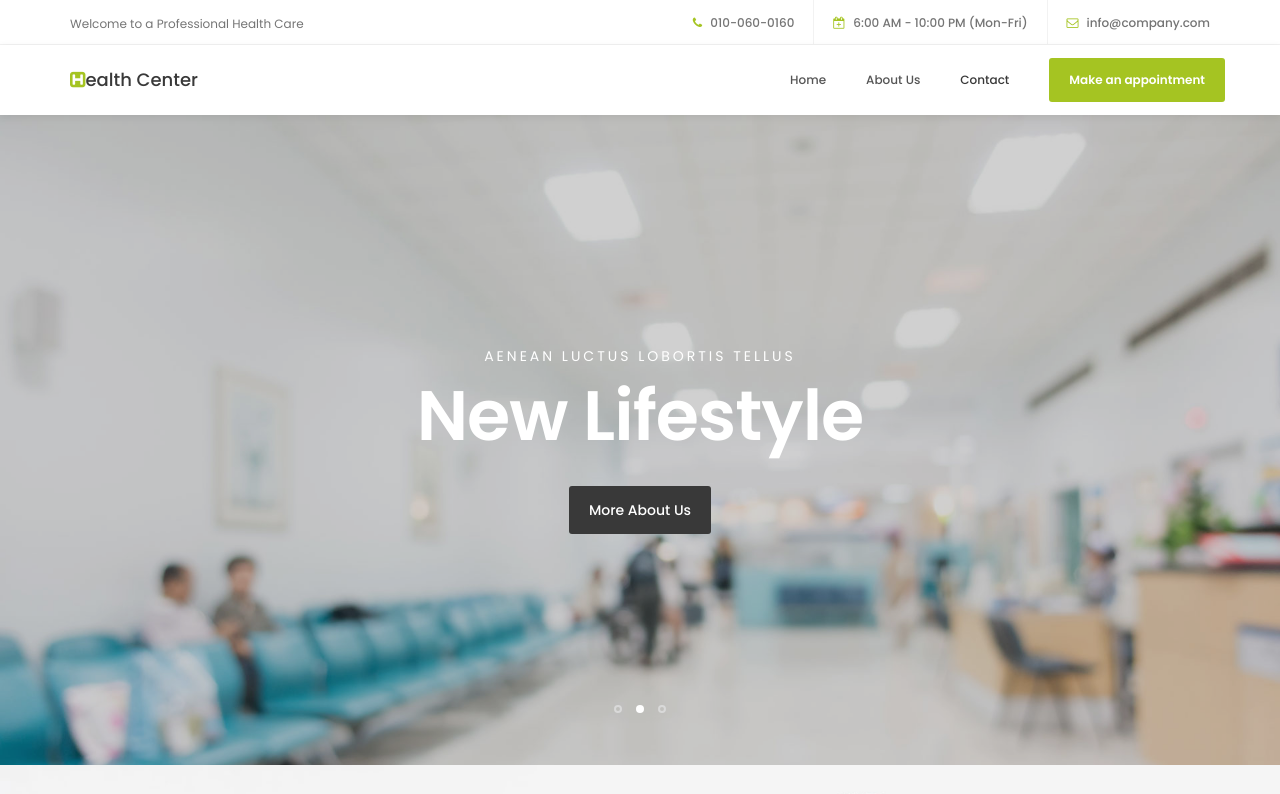
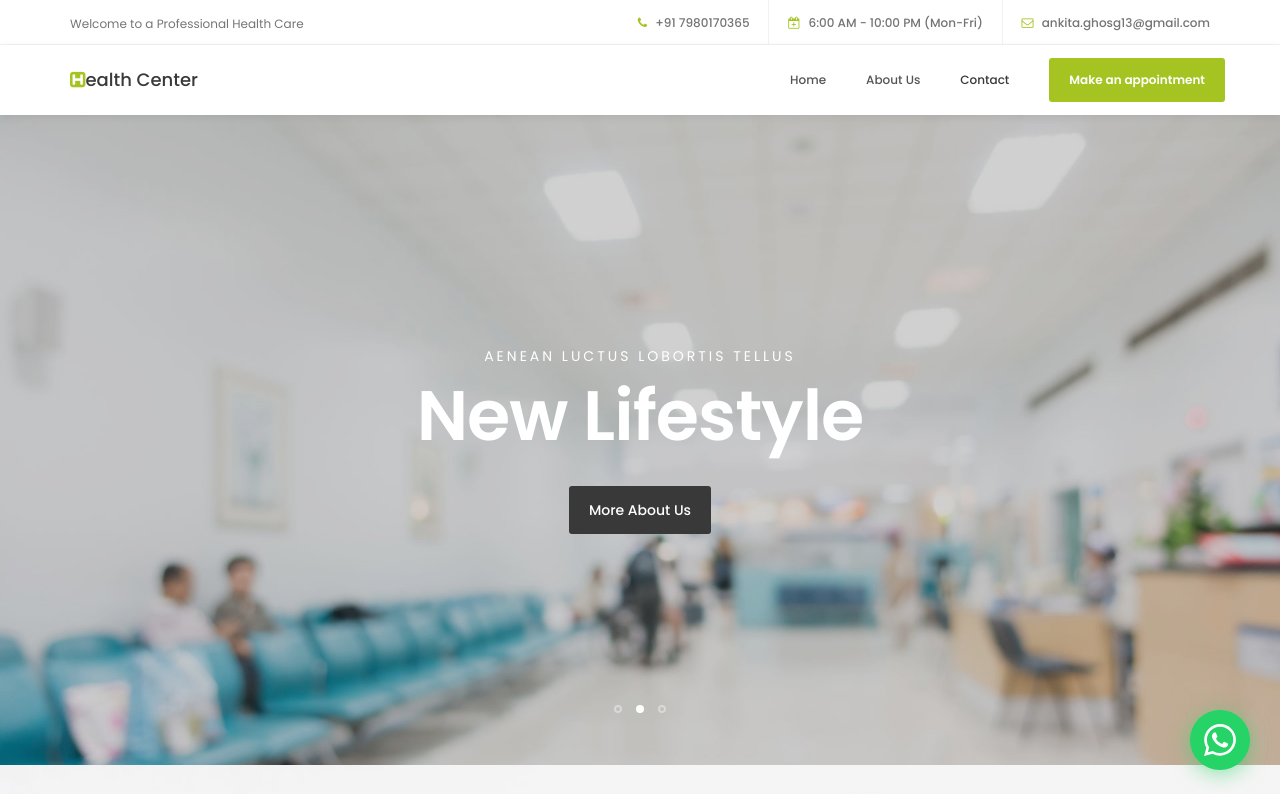
Before and after one commit to avishek-halder/healthy-inside, a plain HTML site: page index.html in a window 1280 px wide. Shown: the top 794 px of the page. Drawn offline with Linux system fonts and the light colour scheme.

Commit message:
add email address and whastapp floting logo

```diff
--- a/index.html
+++ b/index.html
@@ -1,5 +1,6 @@
 <!DOCTYPE html>
 <html lang="en">
+
 <head>
      <title>Health - Medical Website Template</title>
 
@@ -19,7 +20,34 @@
      <!-- MAIN CSS -->
      <link rel="stylesheet" href="css/tooplate-style.css">
 
+     <style>
+          .whatsapp-float {
+               position: fixed;
+               bottom: 30px;
+               right: 30px;
+               background: #25D366;
+               color: white;
+               width: 60px;
+               height: 60px;
+               border-radius: 50%;
+               display: flex;
+               align-items: center;
+               justify-content: center;
+               font-size: 32px;
+               box-shadow: 0 4px 20px rgba(37, 211, 102, 0.5);
+               cursor: pointer;
+               transition: all 0.3s ease;
+               text-decoration: none;
+               z-index: 1000;
+          }
+
+          .whatsapp-float:hover {
+               transform: scale(1.1);
+               box-shadow: 0 6px 30px rgba(37, 211, 102, 0.7);
+          }
+     </style>
 </head>
+
 <body id="top" data-spy="scroll" data-target=".navbar-collapse" data-offset="50">
 
      <!-- PRE LOADER -->
@@ -32,6 +60,16 @@
      </section>
 
 
+     <!-- whatsapp logo  -->
+
+     <a href="https://wa.me/917980107365?text=Thank%20a%20you%20a%20for%20a%20contacting%20a%20Dietitian%20a%20Ankita Ghosh.Provide%20a%20diet%20a%20plan%20a%20for%20a%20diabetes,%20a%20underweight,%20a%20obesity,%20a%20cardiac%20a%20problem,%20a%20uric%20a%20acid,%20a%20kidney%20a%20problem,%20a%20gastric%20a%20issues%20a%20etc." class="whatsapp-float"
+          target="_blank" title="Chat on WhatsApp">
+          <svg viewBox="0 0 24 24" width="32" height="32" fill="white">
+               <path
+                    d="M17.472 14.382c-.297-.149-1.758-.867-2.03-.967-.273-.099-.471-.148-.67.15-.197.297-.767.966-.94 1.164-.173.199-.347.223-.644.075-.297-.15-1.255-.463-2.39-1.475-.883-.788-1.48-1.761-1.653-2.059-.173-.297-.018-.458.13-.606.134-.133.298-.347.446-.52.149-.174.198-.298.298-.497.099-.198.05-.371-.025-.52-.075-.149-.669-1.612-.916-2.207-.242-.579-.487-.5-.669-.51-.173-.008-.371-.01-.57-.01-.198 0-.52.074-.792.372-.272.297-1.04 1.016-1.04 2.479 0 1.462 1.065 2.875 1.213 3.074.149.198 2.096 3.2 5.077 4.487.709.306 1.262.489 1.694.625.712.227 1.36.195 1.871.118.571-.085 1.758-.719 2.006-1.413.248-.694.248-1.289.173-1.413-.074-.124-.272-.198-.57-.347m-5.421 7.403h-.004a9.87 9.87 0 01-5.031-1.378l-.361-.214-3.741.982.998-3.648-.235-.374a9.86 9.86 0 01-1.51-5.26c.001-5.45 4.436-9.884 9.888-9.884 2.64 0 5.122 1.03 6.988 2.898a9.825 9.825 0 012.893 6.994c-.003 5.45-4.437 9.884-9.885 9.884m8.413-18.297A11.815 11.815 0 0012.05 0C5.495 0 .16 5.335.157 11.892c0 2.096.547 4.142 1.588 5.945L.057 24l6.305-1.654a11.882 11.882 0 005.683 1.448h.005c6.554 0 11.89-5.335 11.893-11.893a11.821 11.821 0 00-3.48-8.413Z" />
+          </svg>
+     </a>
+
      <!-- HEADER -->
      <header>
           <div class="container">
@@ -42,9 +80,11 @@
                     </div>
 
                     <div class="col-md-8 col-sm-7 text-align-right">
-                         <span class="phone-icon"><i class="fa fa-phone"></i> 010-060-0160</span>
-                         <span class="date-icon"><i class="fa fa-calendar-plus-o"></i> 6:00 AM - 10:00 PM (Mon-Fri)</span>
-                         <span class="email-icon"><i class="fa fa-envelope-o"></i> <a href="#">info@company.com</a></span>
+                         <span class="phone-icon"><i class="fa fa-phone"></i> +91 7980170365</span>
+                         <span class="date-icon"><i class="fa fa-calendar-plus-o"></i> 6:00 AM - 10:00 PM
+                              (Mon-Fri)</span>
+                         <span class="email-icon"><i class="fa fa-envelope-o"></i> <a
+                                   href="#">ankita.ghosg13@gmail.com</a></span>
                     </div>
 
                </div>
@@ -94,7 +134,8 @@
                                    <div class="col-md-offset-1 col-md-10">
                                         <h3>Let's make your life happier</h3>
                                         <h1>Healthy Living</h1>
-                                             <a href="#team" class="section-btn btn btn-default smoothScroll">Meet Our Doctors</a>
+                                        <a href="#team" class="section-btn btn btn-default smoothScroll">Meet Our
+                                             Doctors</a>
                                    </div>
                               </div>
                          </div>
@@ -104,7 +145,8 @@
                                    <div class="col-md-offset-1 col-md-10">
                                         <h3>Aenean luctus lobortis tellus</h3>
                                         <h1>New Lifestyle</h1>
-                                             <a href="#about" class="section-btn btn btn-default btn-gray smoothScroll">More About Us</a>
+                                        <a href="#about" class="section-btn btn btn-default btn-gray smoothScroll">More
+                                             About Us</a>
                                    </div>
                               </div>
                          </div>
@@ -114,7 +156,8 @@
                                    <div class="col-md-offset-1 col-md-10">
                                         <h3>Pellentesque nec libero nisi</h3>
                                         <h1>Your Health Benefits</h1>
-                                             <a href="#news" class="section-btn btn btn-default btn-blue smoothScroll">Read Stories</a>
+                                        <a href="#news" class="section-btn btn btn-default btn-blue smoothScroll">Read
+                                             Stories</a>
                                    </div>
                               </div>
                          </div>
@@ -132,10 +175,13 @@
 
                     <div class="col-md-6 col-sm-6">
                          <div class="about-info">
-                              <h2 class="wow fadeInUp" data-wow-delay="0.6s">Welcome to Your <i class="fa fa-h-square"></i>ealth Center</h2>
+                              <h2 class="wow fadeInUp" data-wow-delay="0.6s">Welcome to Your <i
+                                        class="fa fa-h-square"></i>ealth Center</h2>
                               <div class="wow fadeInUp" data-wow-delay="0.8s">
-                                   <p>Aenean luctus lobortis tellus, vel ornare enim molestie condimentum. Curabitur lacinia nisi vitae velit volutpat venenatis.</p>
-                                   <p>Sed a dignissim lacus. Quisque fermentum est non orci commodo, a luctus urna mattis. Ut placerat, diam a tempus vehicula.</p>
+                                   <p>Aenean luctus lobortis tellus, vel ornare enim molestie condimentum. Curabitur
+                                        lacinia nisi vitae velit volutpat venenatis.</p>
+                                   <p>Sed a dignissim lacus. Quisque fermentum est non orci commodo, a luctus urna
+                                        mattis. Ut placerat, diam a tempus vehicula.</p>
                               </div>
                               <figure class="profile wow fadeInUp" data-wow-delay="1s">
                                    <img src="images/author-image.jpg" class="img-responsive" alt="">
@@ -174,12 +220,14 @@
                               <div class="wow fadeInUp" data-wow-delay="0.8s">
                                    <div class="col-md-6 col-sm-6">
                                         <label for="name">Name</label>
-                                        <input type="text" class="form-control" id="name" name="name" placeholder="Full Name">
+                                        <input type="text" class="form-control" id="name" name="name"
+                                             placeholder="Full Name">
                                    </div>
 
                                    <div class="col-md-6 col-sm-6">
                                         <label for="email">Email</label>
-                                        <input type="email" class="form-control" id="email" name="email" placeholder="Your Email">
+                                        <input type="email" class="form-control" id="email" name="email"
+                                             placeholder="Your Email">
                                    </div>
 
                                    <div class="col-md-6 col-sm-6">
@@ -199,10 +247,13 @@
 
                                    <div class="col-md-12 col-sm-12">
                                         <label for="telephone">Phone Number</label>
-                                        <input type="tel" class="form-control" id="phone" name="phone" placeholder="Phone">
+                                        <input type="tel" class="form-control" id="phone" name="phone"
+                                             placeholder="Phone">
                                         <label for="Message">Additional Message</label>
-                                        <textarea class="form-control" rows="5" id="message" name="message" placeholder="Message"></textarea>
-                                        <button type="submit" class="form-control" id="cf-submit" name="submit">Submit Button</button>
+                                        <textarea class="form-control" rows="5" id="message" name="message"
+                                             placeholder="Message"></textarea>
+                                        <button type="submit" class="form-control" id="cf-submit" name="submit">Submit
+                                             Button</button>
                                    </div>
                               </div>
                          </form>
@@ -221,7 +272,9 @@
             3. Click "Share" and choose "Embed map" tab
             4. Copy only URL and paste it within the src="" field below
 	-->
-          <iframe src="https://www.google.com/maps/embed?pb=!1m18!1m12!1m3!1d117797.00540124385!2d88.3364953845153!3d22.685220315468616!2m3!1f0!2f0!3f0!3m2!1i1024!2i768!4f13.1!3m3!1m2!1s0x39f899db48ece83b%3A0xebc3225fec963cd6!2sDietitian%20Ankita%20Ghosh!5e0!3m2!1sen!2sin!4v1765215503385!5m2!1sen!2sin" width="100%" height="350" frameborder="0" style="border:0" allowfullscreen></iframe>
+          <iframe
+               src="https://www.google.com/maps/embed?pb=!1m18!1m12!1m3!1d117797.00540124385!2d88.3364953845153!3d22.685220315468616!2m3!1f0!2f0!3f0!3m2!1i1024!2i768!4f13.1!3m3!1m2!1s0x39f899db48ece83b%3A0xebc3225fec963cd6!2sDietitian%20Ankita%20Ghosh!5e0!3m2!1sen!2sin!4v1765215503385!5m2!1sen!2sin"
+               width="100%" height="350" frameborder="0" style="border:0" allowfullscreen></iframe>
 
      </section>
 
@@ -234,7 +287,8 @@
                     <div class="col-md-4 col-sm-4">
                          <div class="footer-thumb">
                               <h4 class="wow fadeInUp" data-wow-delay="0.4s">Contact Info</h4>
-                              <p>To book an appointment, kindly contact us at least 24 hours before your preferred time.</p>
+                              <p>To book an appointment, kindly contact us at least 24 hours before your preferred time.
+                              </p>
 
                               <div class="contact-info">
                                    <p><i class="fa fa-phone"></i> +91 7980107365</p>
@@ -278,7 +332,8 @@
                               </div>
 
                               <ul class="social-icon">
-                                   <li><a href="" class="fa fa-facebook-square" attr="facebook icon"></a></li>
+                                   <li><a href="https://www.facebook.com/healthyinside20/" class="fa fa-facebook-square"
+                                             attr="facebook icon"></a></li>
                                    <li><a href="#" class="fa fa-twitter"></a></li>
                                    <li><a href="#" class="fa fa-instagram"></a></li>
                               </ul>
@@ -301,7 +356,8 @@
                          </div>
                          <div class="col-md-2 col-sm-2 text-align-center">
                               <div class="angle-up-btn">
-                                  <a href="#top" class="smoothScroll wow fadeInUp" data-wow-delay="1.2s"><i class="fa fa-angle-up"></i></a>
+                                   <a href="#top" class="smoothScroll wow fadeInUp" data-wow-delay="1.2s"><i
+                                             class="fa fa-angle-up"></i></a>
                               </div>
                          </div>
                     </div>
@@ -321,4 +377,5 @@
      <script src="js/custom.js"></script>
 
 </body>
+
 </html>
```
Lines whose indentation alone changed are shown as unchanged.
